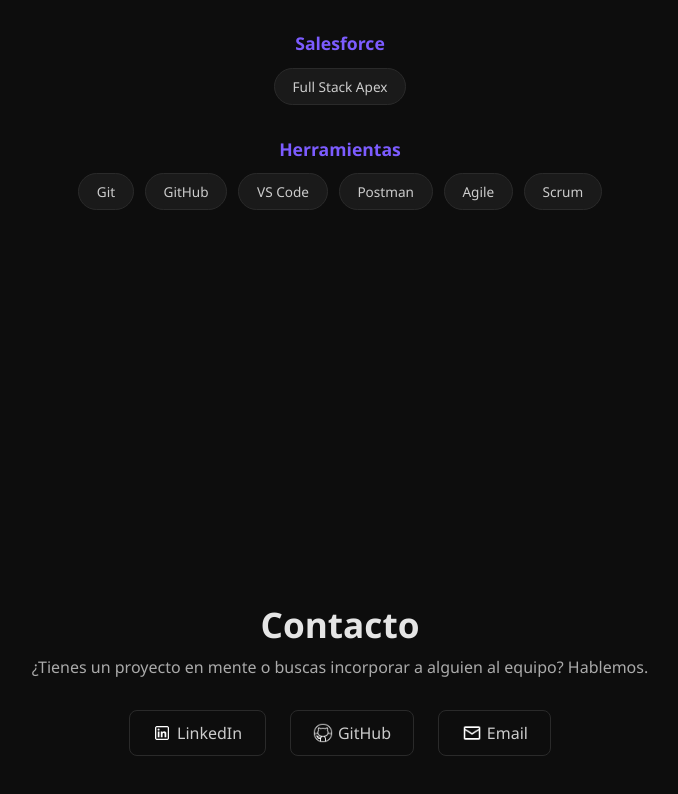
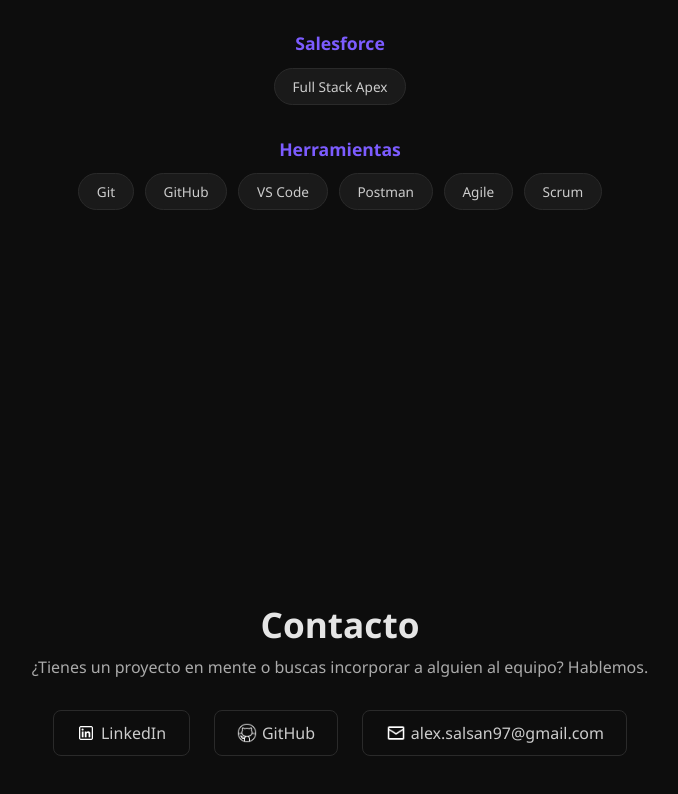
Before and after one commit to alex-salsan/MyPortfolio, a React (Vite) app: page / in a window 1280 px wide. Shown: the part 2969-3763 px from the top of the page, without its empty margins (410-1088 px from the left). Built offline with nearby package versions, Linux system fonts and the light colour scheme.

Commit message:
url proyecto

```diff
--- a/src/components/Contact/Contact.jsx
+++ b/src/components/Contact/Contact.jsx
@@ -20,7 +20,7 @@
         </a>
         <a href="mailto:alex.salsan97@gmail.com">
           <img src={emailIcon} alt="Email" className="iconSmall iconContact" />
-          Email
+          alex.salsan97@gmail.com
         </a>
       </div>
     </section>
--- a/src/components/ProjectsSection/ProjectsSection.jsx
+++ b/src/components/ProjectsSection/ProjectsSection.jsx
@@ -16,7 +16,7 @@
           description="Aplicación web real de front-end completa, desarrollado desde
           cero y basándose en las necesidades del cliente."
           tags={['React', 'CSS', 'JavaScript']}
-          link="https://youtube.com/tu-video"
+          link="https://dibujoastronomico-jesussalado.vercel.app"
         />
         <ProjectCard
           title="App de Back"
```
